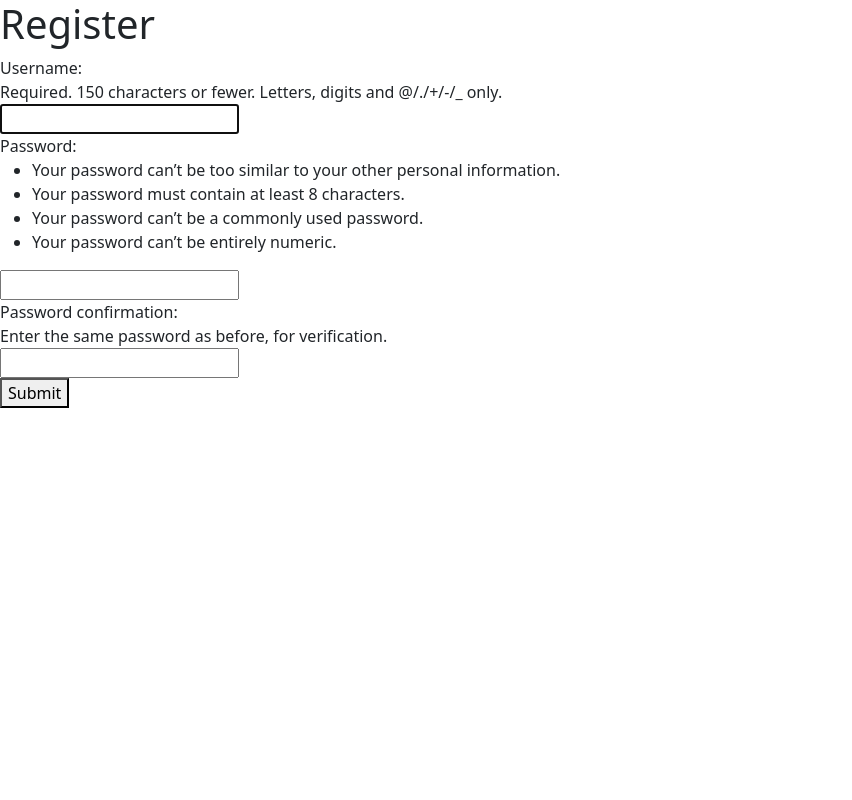
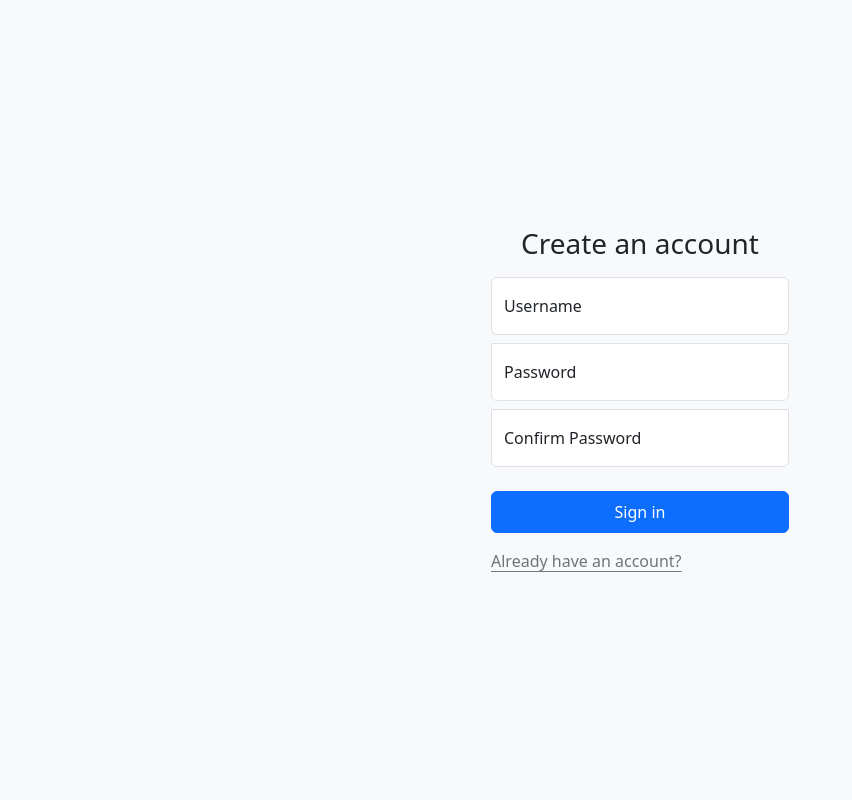
Before and after one commit to BeatHerSppark/budgeting_app, a Django app: page /users/register/ in a window 1280 px wide. Shown: the whole page, without its empty margins (0-852 px from the left). Run offline with Django 5.2, Linux system fonts and the light colour scheme; some libraries are stand-ins or nearby versions.

Commit message:
login and register complete

```diff
--- a/budgeting_app/budgeting_app/settings.py
+++ b/budgeting_app/budgeting_app/settings.py
@@ -119,9 +119,13 @@ USE_TZ = True
 # https://docs.djangoproject.com/en/5.0/howto/static-files/
 
 STATIC_URL = 'static/'
+MEDIA_URL = 'media/'
+
+STATIC_ROOT = BASE_DIR / 'assets'
+MEDIA_ROOT = BASE_DIR / 'media'
 
 STATICFILES_DIRS = [
-    os.path.join(BASE_DIR, "static")
+    BASE_DIR / 'static'
 ]
 
 # Default primary key field type
--- a/budgeting_app/budgeting_app/urls.py
+++ b/budgeting_app/budgeting_app/urls.py
@@ -15,9 +15,13 @@ Including another URLconf
     2. Add a URL to urlpatterns:  path('blog/', include('blog.urls'))
 """
 from django.contrib import admin
-from django.urls import path, include
+from django.urls import path, include, re_path
+from django.conf import settings
+from django.views.static import serve
 
 urlpatterns = [
+    re_path(r'^media/(?P<path>.*)$', serve, {'document_root': settings.MEDIA_ROOT}),
+    re_path(r'^static/(?P<path>.*)$', serve, {'document_root': settings.STATIC_ROOT}),
     path('admin/', admin.site.urls),
     path('', include("landing.urls")),
     path('app/', include("app.urls")),
--- a/budgeting_app/static/css/reglog.css
+++ b/budgeting_app/static/css/reglog.css
@@ -0,0 +1,23 @@
+html,
+body {
+  height: 100%;
+}
+
+.form-signin {
+  max-width: 330px;
+  padding: 1rem;
+}
+
+.form-signin .form-floating:focus-within {
+  z-index: 2;
+}
+
+.form-signin input[type="email"] {
+  border-bottom-right-radius: 0;
+  border-bottom-left-radius: 0;
+}
+
+.form-signin input[type="password"] {
+  border-top-left-radius: 0;
+  border-top-right-radius: 0;
+}
--- a/budgeting_app/users/templates/users/layout.html
+++ b/budgeting_app/users/templates/users/layout.html
@@ -13,7 +13,7 @@
     <link href="https://cdn.jsdelivr.net/npm/bootstrap@5.3.3/dist/css/bootstrap.min.css" rel="stylesheet" integrity="sha384-QWTKZyjpPEjISv5WaRU9OFeRpok6YctnYmDr5pNlyT2bRjXh0JMhjY6hW+ALEwIH" crossorigin="anonymous">
     <link rel="stylesheet" href="{% static 'css/reglog.css' %}">
 </head>
-<body>
+<body class="d-flex align-items-center py-4 bg-body-tertiary">
     {% block content %}
     {% endblock %}
     <script src="{% static 'js/script.js' %}"></script>
--- a/budgeting_app/users/templates/users/register.html
+++ b/budgeting_app/users/templates/users/register.html
@@ -5,10 +5,35 @@ Register
 {% endblock %}
 
 {% block content %}
-    <h1>Register</h1>
-    <form action="/users/register/" method="post">
+<main class="form-signin w-100 m-auto">
+    <form action="{% url 'users:register' %}" method="post">
         {% csrf_token %}
-        {{ form }}
-        <button>Submit</button>
+        <h1 class="h3 mb-3 fw-normal text-center">Create an account</h1>
+
+        <div class="form-floating mb-2">
+            <input type="text" class="form-control" id="username" name="username" placeholder="Username">
+            <label for="username">Username</label>
+        </div>
+        <div class="form-floating mb-2">
+            <input type="password" class="form-control" id="password1" name="password1" placeholder="Password">
+            <label for="password1">Password</label>
+        </div>
+        <div class="form-floating mb-4">
+            <input type="password" class="form-control" id="password2" name="password2" placeholder="Password">
+            <label for="password2">Confirm Password</label>
+        </div>
+
+        {% comment %} <div class="form-check text-start my-3">
+            <input class="form-check-input" type="checkbox" value="remember-me" id="flexCheckDefault">
+            <label class="form-check-label" for="flexCheckDefault">
+                Remember me
+            </label>
+        </div> {% endcomment %}
+        {% if request.GET.next %}
+            <input type="hidden" name="next" value="{{ request.GET.next }}">
+        {% endif %}
+        <button class="btn btn-primary w-100 py-2 mb-3" type="submit">Sign in</button>
+        <a href="{% url 'users:login' %}" class="link-offset-2 text-secondary">Already have an account?</a>
     </form>
+</main>
 {% endblock %}
```
Also changed, not shown: budgeting_app/users/templates/users/login.html (+22 -4 lines), 1 other file.
